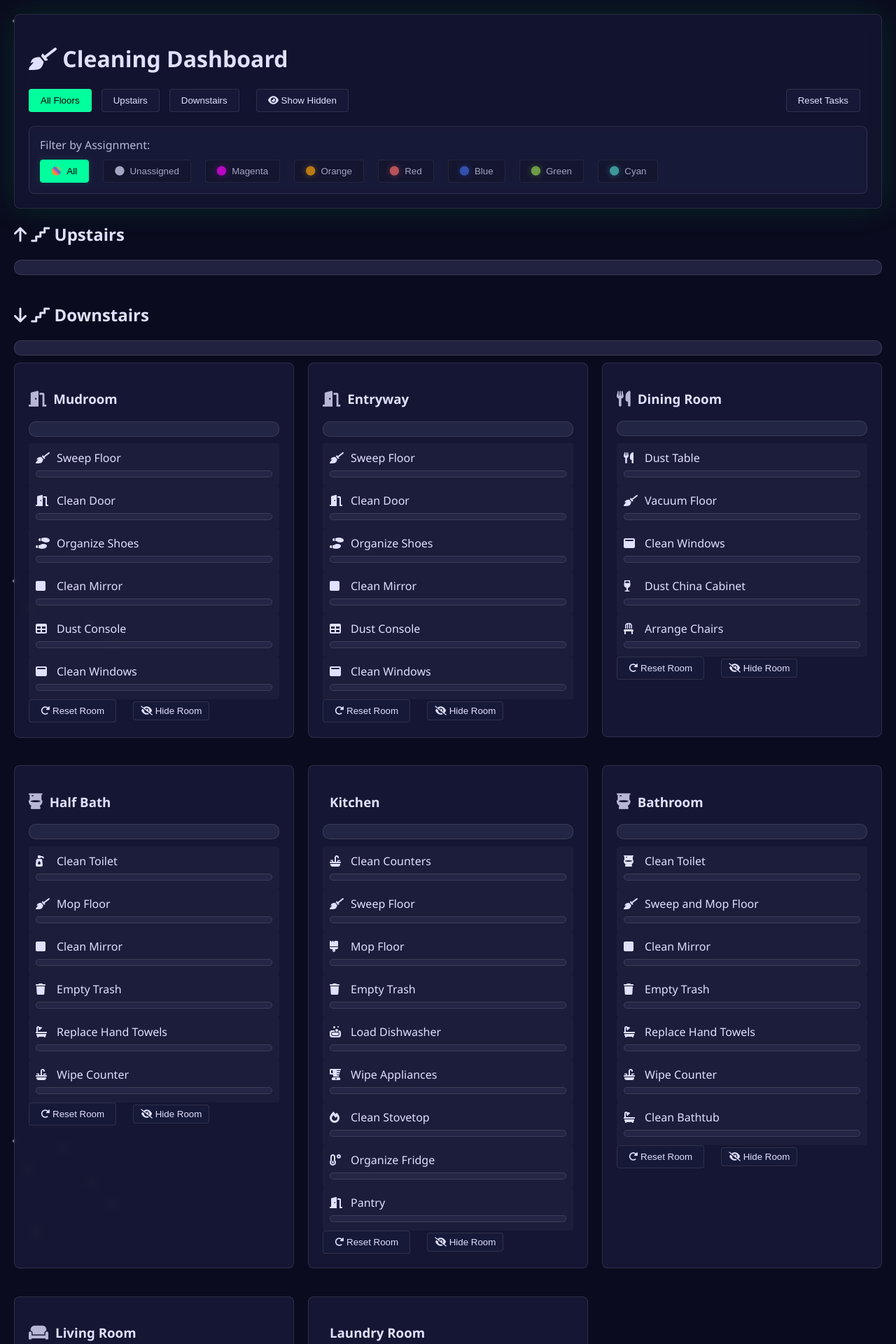
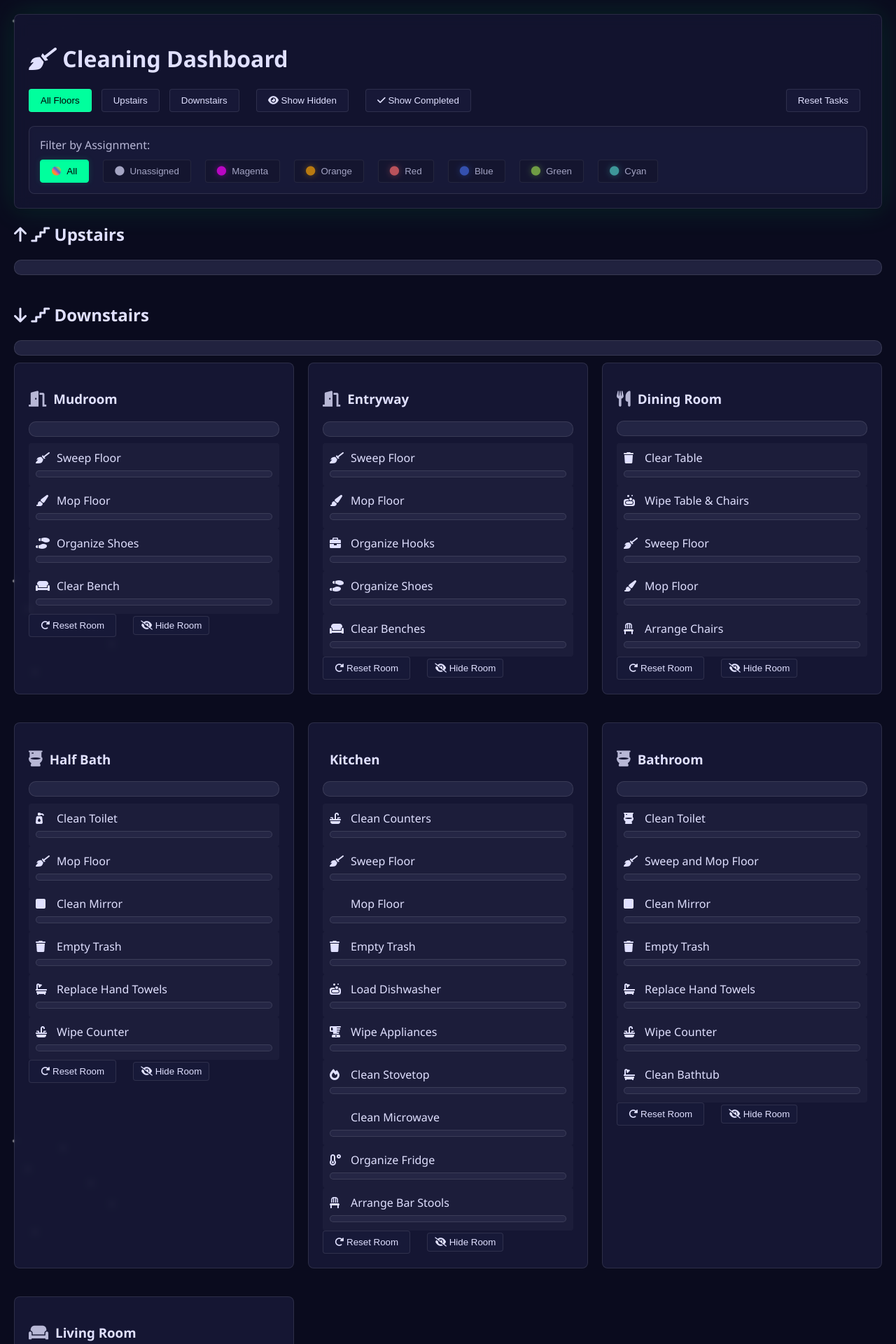
Before and after one commit to ericbjones/clean-invaders, a Flask app: page / in a window 1280 px wide. Shown: the top 1920 px of the page at 70% size. Run offline with Flask 3, Linux system fonts and the light colour scheme; data comes from the database, SQL or seed files in the repository; both versions use the stored data as it was after the commit.

Commit message:
hide completed

```diff
--- a/config/downstairs/dining_room.yaml
+++ b/config/downstairs/dining_room.yaml
@@ -1,13 +1,13 @@
 # FontAwesome icons reference: https://fontawesome.com/v6/search?o=r&m=free
 icon: utensils
 tasks:
-  - name: Dust Table
-    icon: utensils
-  - name: Vacuum Floor
+  - name: Clear Table
+    icon: trash
+  - name: Wipe Table & Chairs
+    icon: soap
+  - name: Sweep Floor
     icon: broom
-  - name: Clean Windows
-    icon: window-maximize
-  - name: Dust China Cabinet
-    icon: wine-glass
+  - name: Mop Floor
+    icon: paintbrush
   - name: Arrange Chairs
     icon: chair
--- a/config/downstairs/entryway.yaml
+++ b/config/downstairs/entryway.yaml
@@ -3,13 +3,11 @@ icon: door-open
 tasks:
   - name: Sweep Floor
     icon: broom
-  - name: Clean Door
-    icon: door-open
+  - name: Mop Floor
+    icon: paintbrush
+  - name: Organize Hooks
+    icon: briefcase
   - name: Organize Shoes
     icon: shoe-prints
-  - name: Clean Mirror
-    icon: square
-  - name: Dust Console
-    icon: table
-  - name: Clean Windows
-    icon: window-maximize
+  - name: Clear Benches
+    icon: couch
--- a/config/downstairs/kitchen.yaml
+++ b/config/downstairs/kitchen.yaml
@@ -6,7 +6,7 @@ tasks:
   - name: Sweep Floor
     icon: broom
   - name: Mop Floor
-    icon: brush
+    icon: paintrush
   - name: Empty Trash
     icon: trash
   - name: Load Dishwasher
@@ -15,7 +15,9 @@ tasks:
     icon: blender
   - name: Clean Stovetop
     icon: fire
+  - name: Clean Microwave
+    icon: microwave
   - name: Organize Fridge
     icon: temperature-low
-  - name: Pantry
-    icon: door-open
+  - name: Arrange Bar Stools
+    icon: chair
--- a/config/downstairs/laundry_room.yaml
+++ /dev/null
@@ -1,15 +0,0 @@
-# FontAwesome icons reference: https://fontawesome.com/v6/search?o=r&m=free
-icon: washing-machine
-tasks:
-  - name: Clean Lint Trap
-    icon: wind
-  - name: Wipe Machines
-    icon: soap
-  - name: Sweep Floor
-    icon: broom
-  - name: Organize Supplies
-    icon: box
-  - name: Empty Trash
-    icon: trash
-  - name: Clean Sink
-    icon: sink
--- a/config/downstairs/living_room.yaml
+++ b/config/downstairs/living_room.yaml
@@ -1,11 +1,23 @@
 # FontAwesome icons reference: https://fontawesome.com/v6/search?o=r&m=free
 icon: couch
 tasks:
-  - name: Vacuum Sofa
+  - name: Tidy Sofa
     icon: couch
-  - name: Clean Windows
-    icon: window-maximize
-  - name: Dust TV
-    icon: tv
-  - name: Organize Coffee Table
+  - name: Clear Coffee Table
     icon: coffee
+  - name: Wipe Coffee Table
+    icon: soap
+  - name: Clear Basket Tables
+    icon: coffee
+  - name: Wipe Basket Tables
+    icon: soap
+  - name: Sweep Floor
+    icon: broom
+  - name: Mop Floor
+    icon: paintbrush
+  - name: Pick Up Trash
+    icon: trash
+  - name: Pick Up Toys
+    icon: gamepad
+  - name: Pick Up Clothes
+    icon: shirt
--- a/config/downstairs/mudroom.yaml
+++ b/config/downstairs/mudroom.yaml
@@ -3,13 +3,9 @@ icon: door-open
 tasks:
   - name: Sweep Floor
     icon: broom
-  - name: Clean Door
-    icon: door-open
+  - name: Mop Floor
+    icon: paintbrush
   - name: Organize Shoes
     icon: shoe-prints
-  - name: Clean Mirror
-    icon: square
-  - name: Dust Console
-    icon: table
-  - name: Clean Windows
-    icon: window-maximize
+  - name: Clear Bench
+    icon: couch
--- a/static/dashboard.js
+++ b/static/dashboard.js
@@ -1,6 +1,7 @@
 let currentView = 'all';
 let activeFilters = new Set(['all']);
 let showHidden = false;
+let showCompleted = false;
 
 // Move assignmentMap to the top level so it's available to all functions
 const assignmentMap = {
@@ -280,8 +281,16 @@ function updateTaskVisibility() {
         const currentClass = Array.from(taskIcon.classList)
             .find(className => className.startsWith('assigned-'));
         const currentAssignment = currentClass ? currentClass.split('-')[1] : '0';
+        const progressBar = task.querySelector('.progress');
+        const isCompleted = parseInt(progressBar.style.width) === 100;
 
-        if (activeFilters.has('all') || activeFilters.has(currentAssignment)) {
+        // Check if task should be visible based on filters and completion
+        let isVisible = activeFilters.has('all') || activeFilters.has(currentAssignment);
+        if (isCompleted && !showCompleted) {
+            isVisible = false;
+        }
+
+        if (isVisible) {
             task.style.display = '';
             // Keep track of rooms that have matching tasks
             const floor = task.dataset.floor;
@@ -651,31 +660,9 @@ function initializeTaskHandlers() {
             const currentProgress = parseInt(progressBar.style.width) || 0;
             const newProgress = (currentProgress + 25) % 125;
 
-            // Play appropriate sound(s)
+            // Play appropriate sound(s) and handle completion
             if (newProgress === 100) {
-                // Add shake animation to task
-                task.classList.add('task-complete-shake');
-                // Remove animation class after it's done
-                setTimeout(() => task.classList.remove('task-complete-shake'), 600);
-
-                // Play task completion sounds
-                playProgressSound();
-                setTimeout(() => {
-                    playCompleteSound();
-                    // Check if room is complete after a short delay
-                    setTimeout(() => {
-                        if (isRoomComplete(floor, room)) {
-                            playRoomCompleteSound();
-                            // Add shake animation to room card or container
-                            const roomCard = task.closest('.room-card') || task.closest('.room-view');
-                            if (roomCard) {
-                                roomCard.classList.add('room-complete-shake');
-                                // Remove animation class after it's done
-                                setTimeout(() => roomCard.classList.remove('room-complete-shake'), 800);
-                            }
-                        }
-                    }, 300);
-                }, 200);
+                handleTaskCompletion(task, floor, room);
             } else if (newProgress !== 0) {
                 playProgressSound();
             }
@@ -818,3 +805,88 @@ function initializeColorFilters() {
         });
     }
 }
+
+function toggleShowCompleted() {
+    showCompleted = !showCompleted;
+    const btn = document.getElementById('show-completed-btn');
+    btn.innerHTML = `<i class="fas fa-check"></i> ${showCompleted ? 'Hide Completed' : 'Show Completed'}`;
+    updateTaskVisibility();
+}
+
+function createParticles(task) {
+    const rect = task.getBoundingClientRect();
+    const numParticles = 25;  // Increased number of particles
+
+    for (let i = 0; i < numParticles; i++) {
+        const particle = document.createElement('div');
+        particle.className = 'particle';
+
+        // Random angle and increased distance
+        const angle = (Math.random() * Math.PI * 2);
+        const distance = 100 + Math.random() * 200;  // Increased distance range
+
+        // Calculate final position
+        const tx = Math.cos(angle) * distance;
+        const ty = Math.sin(angle) * distance;
+
+        // Set particle position and animation
+        particle.style.left = (rect.left + rect.width / 2) + 'px';
+        particle.style.top = (rect.top + rect.height / 2) + 'px';
+        particle.style.setProperty('--tx', `${tx}px`);
+        particle.style.setProperty('--ty', `${ty}px`);
+
+        document.body.appendChild(particle);
+
+        // Remove particle after animation (increased to match new animation duration)
+        setTimeout(() => particle.remove(), 800);
+    }
+}
+
+// Update the task completion handler
+function handleTaskCompletion(task, floor, room) {
+    // Add shake animation to task
+    task.classList.add('task-complete-shake');
+
+    // Remove animation class and start particle effect
+    setTimeout(() => {
+        task.classList.remove('task-complete-shake');
+        task.classList.add('exploding');
+        createParticles(task);
+
+        // Hide task after explosion
+        setTimeout(() => {
+            task.classList.remove('exploding');
+            if (!showCompleted) {
+                task.style.display = 'none';
+                // Check if room should be hidden (no visible tasks)
+                const visibleTasks = Array.from(task.closest('.tasks').querySelectorAll('.task'))
+                    .filter(t => t.style.display !== 'none');
+                if (visibleTasks.length === 0) {
+                    const roomCard = task.closest('.room-card');
+                    if (roomCard) {
+                        roomCard.style.display = 'none';
+                    }
+                }
+            }
+        }, 600);
+    }, 600);
+
+    // Play task completion sounds
+    playProgressSound();
+    setTimeout(() => {
+        playCompleteSound();
+        // Check if room is complete after a short delay
+        setTimeout(() => {
+            if (isRoomComplete(floor, room)) {
+                playRoomCompleteSound();
+                // Add shake animation to room card or container
+                const roomCard = task.closest('.room-card') || task.closest('.room-view');
+                if (roomCard) {
+                    roomCard.classList.add('room-complete-shake');
+                    // Remove animation class after it's done
+                    setTimeout(() => roomCard.classList.remove('room-complete-shake'), 800);
+                }
+            }
+        }, 300);
+    }, 200);
+}
--- a/static/style.css
+++ b/static/style.css
@@ -459,3 +459,53 @@ button.active {
 .room-view .task.large.task-complete-shake {
     animation: task-complete-shake 0.2s ease-in-out 3;
 }
+
+.task[style*="width: 100%"] {
+    opacity: 0.7;
+    background: rgba(0, 255, 0, 0.1);
+}
+
+.task[style*="width: 100%"] .progress {
+    background: linear-gradient(to right, #4CAF50, #45a049);
+}
+
+#show-completed-btn {
+    margin-left: 10px;
+}
+
+.particle {
+    position: absolute;
+    pointer-events: none;
+    background: var(--accent-color);
+    border-radius: 50%;
+    width: 8px;
+    height: 8px;
+    animation: particle-fade 0.8s ease-out forwards;
+    box-shadow: 0 0 10px var(--accent-color);
+}
+
+@keyframes particle-fade {
+    0% {
+        opacity: 1;
+        transform: translate(0, 0) scale(1.5);
+    }
+    100% {
+        opacity: 0;
+        transform: translate(var(--tx), var(--ty)) scale(0);
+    }
+}
+
+.task.exploding {
+    animation: task-explode 0.6s ease-out forwards;
+}
+
+@keyframes task-explode {
+    0% {
+        transform: scale(1);
+        opacity: 1;
+    }
+    100% {
+        transform: scale(0.8);
+        opacity: 0;
+    }
+}
--- a/templates/dashboard.html
+++ b/templates/dashboard.html
@@ -21,6 +21,9 @@
                 <button onclick="setView('downstairs')">Downstairs</button>
                 <button onclick="toggleShowHidden()" id="show-hidden-btn" class="show-hidden">
                     <i class="fas fa-eye"></i> Show Hidden
+                </button>
+                <button onclick="toggleShowCompleted()" id="show-completed-btn">
+                    <i class="fas fa-check"></i> Show Completed
                 </button>
                 <button onclick="resetTasks()" style="float: right;">Reset Tasks</button>
             </div>
--- a/templates/room.html
+++ b/templates/room.html
@@ -65,6 +65,9 @@
             <button onclick="resetRoom('{{ floor }}', '{{ room_name }}')" class="btn-reset">
                 <i class="fas fa-redo-alt"></i> Reset Room
             </button>
+            <button onclick="toggleShowCompleted()" id="show-completed-btn">
+                <i class="fas fa-check"></i> Show Completed
+            </button>
         </header>
 
         <div class="tasks-container">
```
Also changed, not shown: cleaning.db, 1 other file.
